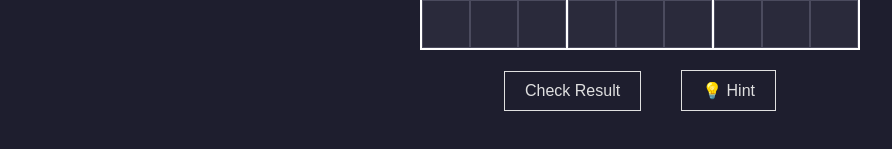
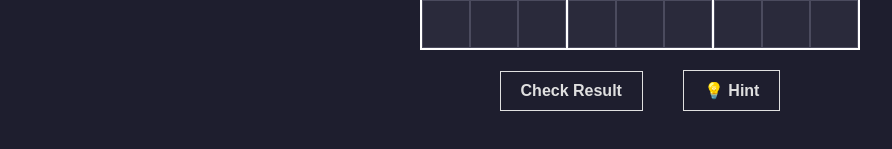
Before and after one commit to YahyaNashar22/NavyBits_Sudoku, a React (Vite) app: page /game in a window 1280 px wide. Shown: the part 589-738 px from the top of the page, without its empty margins (0-892 px from the left). Built offline with nearby package versions, Linux system fonts and the light colour scheme.

Commit message:
added additional designs for board actions

```diff
--- a/src/App.css
+++ b/src/App.css
@@ -165,15 +165,28 @@ body {
   box-shadow: 2px 2px 10px 4px var(--editable-cell-background);
 }
 
+.check_result_btn,
+.hint_btn,
+.solve_btn {
+  font-weight: bold;
+}
+
 .check_result_btn:hover {
   background-color: var(--primary);
   color: var(--background);
+  box-shadow: 2px 2px 10px 4px var(--primary);
 }
 
 .hint_btn:hover {
   background-color: var(--yellow-highlight);
   color: var(--background);
   box-shadow: 2px 2px 10px 4px var(--yellow-highlight);
+}
+
+.solve_btn:hover {
+  background-color: var(--success-highlight);
+  color: var(--background);
+  box-shadow: 2px 2px 10px 4px var(--success-highlight);
 }
 
 .close_btn {
--- a/src/components/BoardActions.tsx
+++ b/src/components/BoardActions.tsx
@@ -62,10 +62,10 @@ const BoardActions = ({
       {selectedDifficulty === "custom" && (
         <button
           type="button"
-          className="btn hint_btn"
+          className="btn solve_btn"
           onClick={customBoardSolver}
         >
-          Solve
+          ⭐ Solve
         </button>
       )}
     </div>
```
